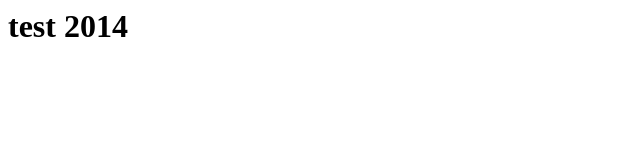
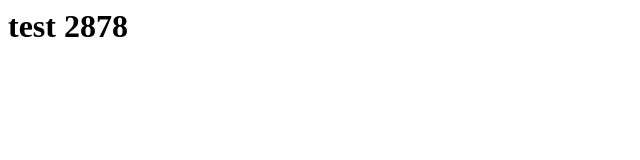
Before and after one commit to sekaka/kret, a plain HTML site: page index.html in a window 1280 px wide. Shown: the full height of the page, 0-640 px from the left. Drawn offline with Linux system fonts and the light colour scheme.

Commit message:
Revert "my change"
This reverts commit 6efdfa4a0a2a841f5b7b5e6b404e72f33b6bc7f9.

```diff
--- a/index.html
+++ b/index.html
@@ -1,3 +1,3 @@
 <html>
-<h1> test 2014</h1>
+<h1> test 2878</h1>
 </html>
```
